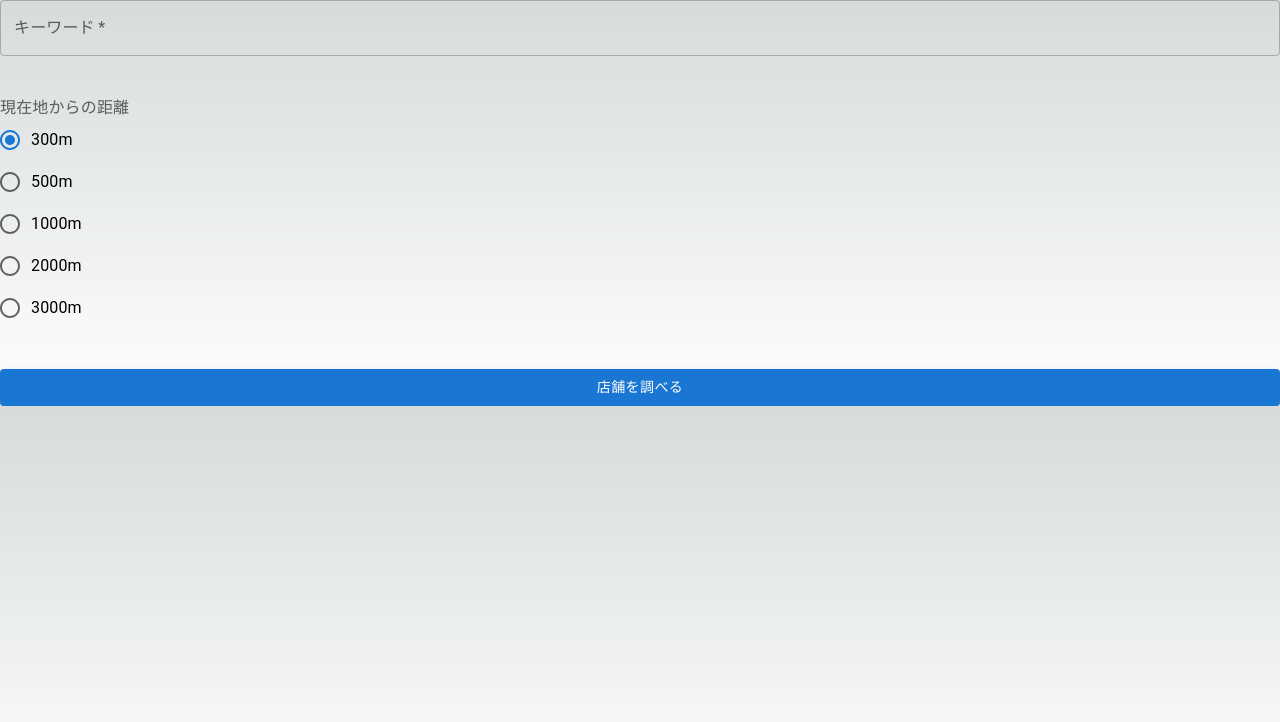
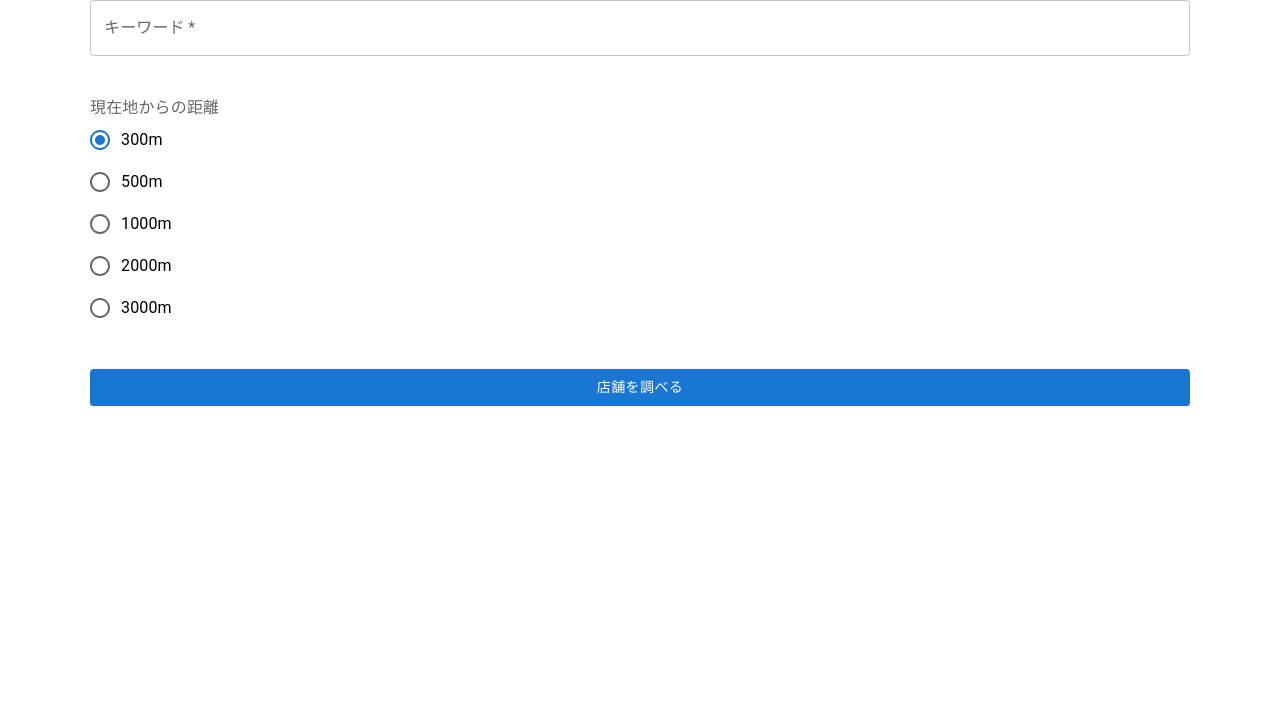
Before and after one commit to demisequartet/gourmet-search, a Next.js app: page / in a window 1280 px wide. Shown: the top 722 px of the page. Built offline with nearby package versions, Linux system fonts and the light colour scheme.

Commit message:
css編集

```diff
--- a/styles/globals.css
+++ b/styles/globals.css
@@ -1,9 +1,9 @@
 :root {
   --max-width: 1100px;
   --border-radius: 12px;
-  --font-mono: ui-monospace, Menlo, Monaco, 'Cascadia Mono', 'Segoe UI Mono',
-    'Roboto Mono', 'Oxygen Mono', 'Ubuntu Monospace', 'Source Code Pro',
-    'Fira Mono', 'Droid Sans Mono', 'Courier New', monospace;
+  --font-mono: ui-monospace, Menlo, Monaco, "Cascadia Mono", "Segoe UI Mono", "Roboto Mono",
+    "Oxygen Mono", "Ubuntu Monospace", "Source Code Pro", "Fira Mono", "Droid Sans Mono",
+    "Courier New", monospace;
 
   --foreground-rgb: 0, 0, 0;
   --background-start-rgb: 214, 219, 220;
@@ -17,10 +17,7 @@
     #0071ff33 160deg,
     transparent 360deg
   );
-  --secondary-glow: radial-gradient(
-    rgba(255, 255, 255, 1),
-    rgba(255, 255, 255, 0)
-  );
+  --secondary-glow: radial-gradient(rgba(255, 255, 255, 1), rgba(255, 255, 255, 0));
 
   --tile-start-rgb: 239, 245, 249;
   --tile-end-rgb: 228, 232, 233;
@@ -81,27 +78,12 @@
 
 html,
 body {
-  max-width: 100vw;
+  max-width: 1100px;
+  margin: 0 auto;
   overflow-x: hidden;
-}
-
-body {
-  color: rgb(var(--foreground-rgb));
-  background: linear-gradient(
-      to bottom,
-      transparent,
-      rgb(var(--background-end-rgb))
-    )
-    rgb(var(--background-start-rgb));
 }
 
 a {
   color: inherit;
   text-decoration: none;
 }
-
-@media (prefers-color-scheme: dark) {
-  html {
-    color-scheme: dark;
-  }
-}
```
